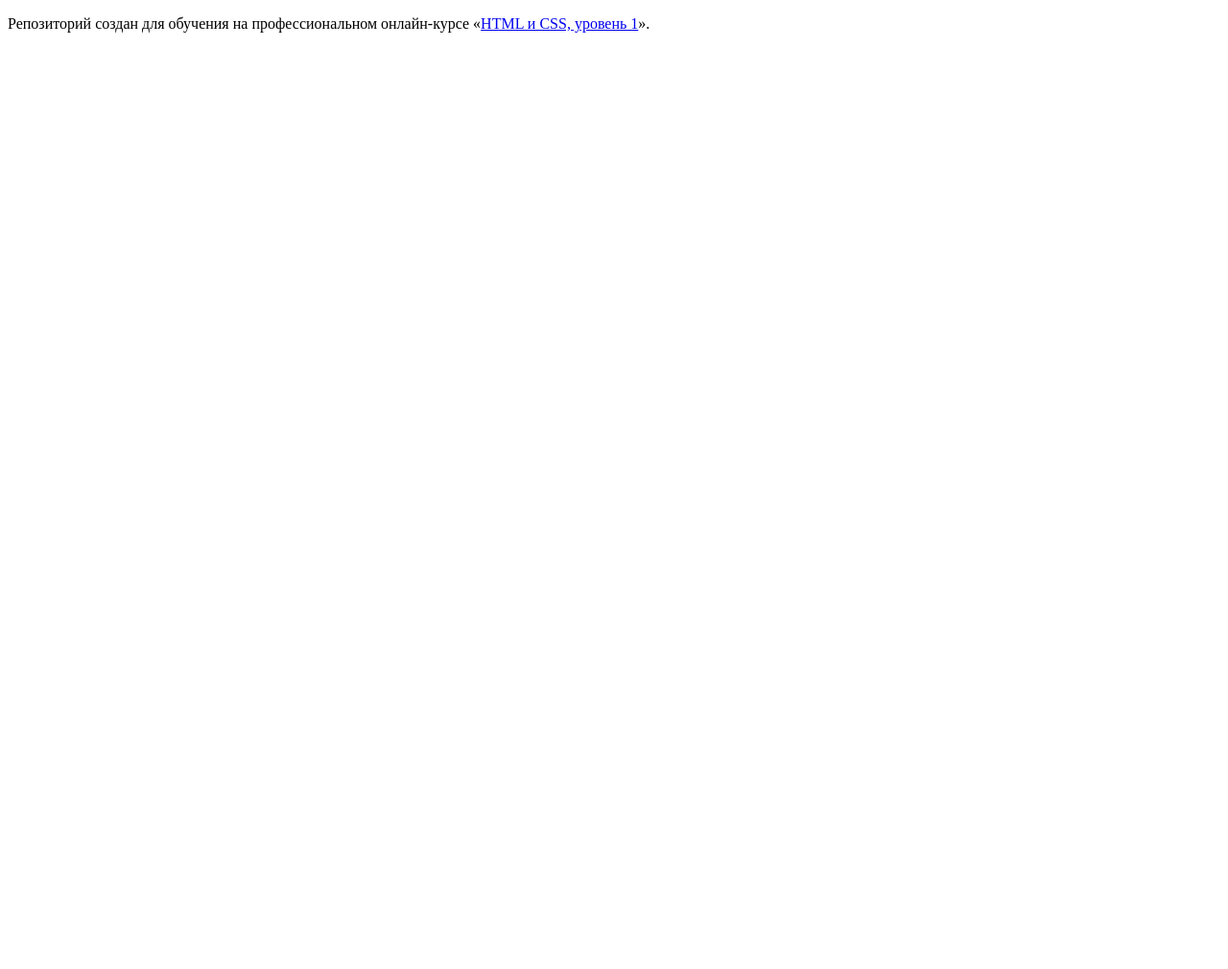
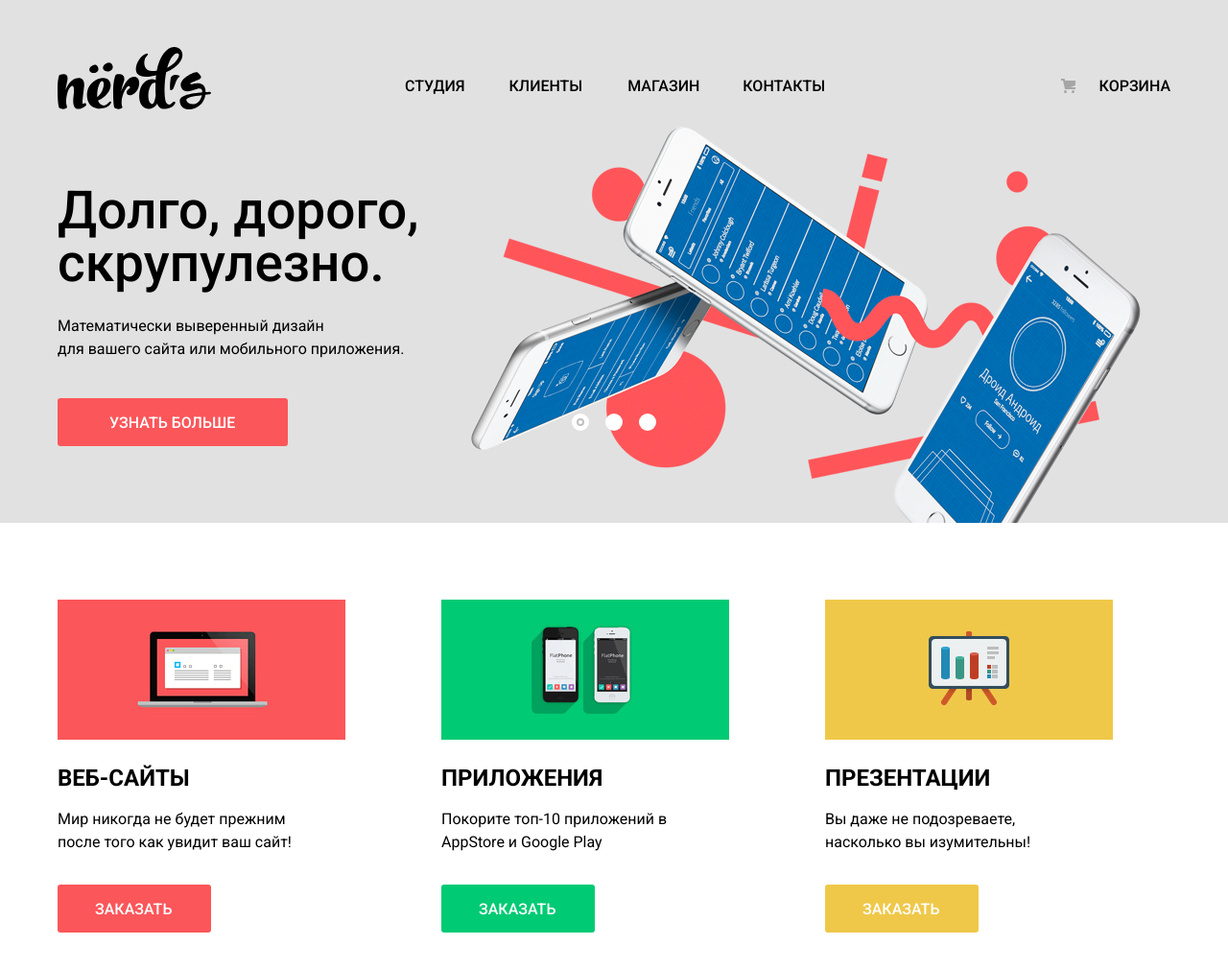
Before and after one commit to nikitalekseevvv/825387-nerds-24, a plain HTML site: page index.html in a window 1280 px wide. Shown: the whole page at 96% size. Before the commit the page ends 800 px from the top, so only its background shows below. Drawn offline with Linux system fonts and the light colour scheme.

Commit message:
Шапка и категории

```diff
--- a/index.html
+++ b/index.html
@@ -2,11 +2,74 @@
 <html lang="ru">
   <head>
     <meta charset="utf-8">
+    <link href="https://fonts.googleapis.com/css?family=Roboto:400,500,700&amp;subset=cyrillic" rel="stylesheet">
+    <link rel="stylesheet" href="css/style.css">
     <title>HTML Academy: Нёрдс</title>
   </head>
   <body>
+  	<div class="header-background">
+  	  <section>
+	  	  <header class="main-header">
+	  	  	<img class="logo-header" src="img/nerds-logo.svg" alt="Нёрдс" width="160" height="65">
+	  	  	<nav class="main-nav">
+            <ul class="main-nav-items">
+    	  	  	<li class="main-nav-item"><a href="#">Студия</a></li>
+    	  	  	<li class="main-nav-item"><a href="#">Клиенты</a></li>
+    	  	  	<li class="main-nav-item"><a href="#">Магазин</a></li>
+    	  	  	<li class="main-nav-item"><a href="#">Контакты</a></li>
+            </ul>
+	  	  	</nav>
+          <a class="header-cart" href="#">Корзина</a>
+	  	  </header>
+        <article class="main-slider">
+          <input class="slider-radio slider-radio-one" type="radio" name="slider" id="slider-one" checked>
+          <input class="slider-radio slider-radio-two" type="radio" name="slider" id="slider-two">
+          <input class="slider-radio slider-radio-three" type="radio" name="slider" id="slider-three">
+          <div class="slider-item slider-one">
+            <span>Долго, дорого, <br> скрупулезно.</span>
+            <p>Математически выверенный дизайн <br> для вашего сайта или мобильного приложения.</p>
+            <a class="button" href="#">Узнать больше</a>
+          </div>
+          <div class="slider-item slider-two">
+            <span>Любим математику <br> как никто другой</span>
+            <p>Никакого креатива, только математические формулы <br> для расчета идеальных пропорций.</p>
+            <a class="button" href="#">Узнать больше</a>
+          </div>
+          <div class="slider-item slider-three">
+            <span>Только ночь,<br> только хардкор</span>
+            <p>Работать днем, как все? Мы против этого.<br> Ближе к полуночи работа только начинается.</p>
+            <a class="button" href="#">Узнать больше</a>
+          </div>
+          <div class="slider-controls">
+            <label for="slider-one"><span class="visually-hidden">Первый слайд</span></label>
+            <label for="slider-two"><span class="visually-hidden">Второй слайд</span></label>
+            <label for="slider-three"><span class="visually-hidden">Третий слайд</span></label>
+          </div>
+        </article>
+      </section>
+  	</div>
 
-    <p>Репозиторий создан для обучения на профессиональном онлайн‑курсе «<a href="https://htmlacademy.ru/intensive/htmlcss">HTML и CSS, уровень 1</a>».</p>
-
+    <section class="category-block">
+      <div class="category-center">
+        <div class="category-item category-site">
+          <img src="img/illustration-1.png" alt="Веб-сайты" width="300" height="146">
+          <h2>Веб-сайты</h2>
+          <p>Мир никогда не будет прежним после того как увидит ваш сайт!</p>
+          <a href="#" class="button">Заказать</a>
+        </div>
+        <div class="category-item category-app">
+          <img src="img/illustration-2.png" alt="Приложения" width="300" height="146">
+          <h2>Приложения</h2>
+          <p>Покорите топ-10 приложений в AppStore и Google Play</p>
+          <a href="#" class="button">Заказать</a>
+        </div>
+        <div class="category-item category-presentation">
+          <img src="img/illustration-3.png" alt="Презентации" width="300" height="146">
+          <h2>Презентации</h2>
+          <p>Вы даже не подозреваете, насколько вы изумительны!</p>
+          <a href="#" class="button">Заказать</a>
+        </div>
+      </div>
+    </section>
   </body>
 </html>
```
